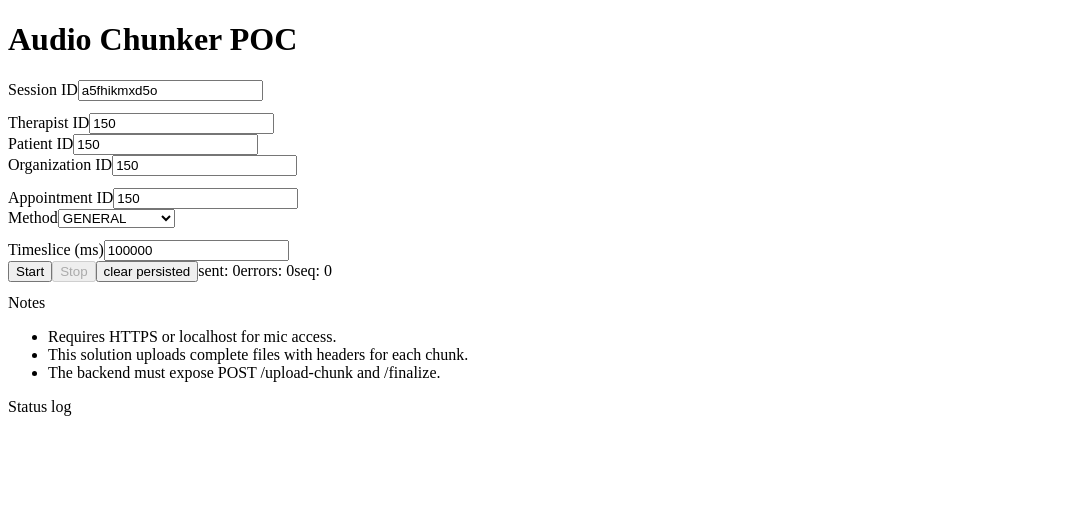
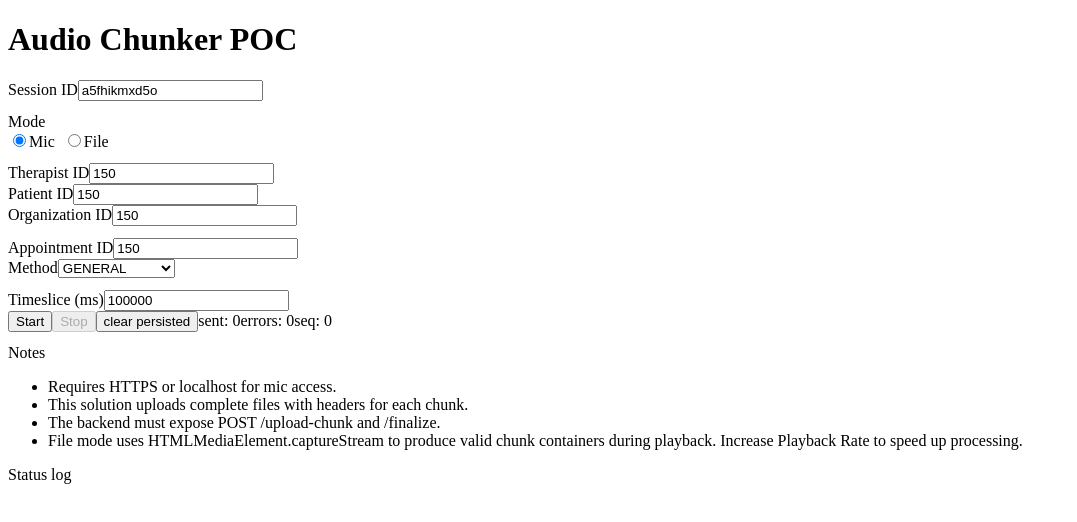
Before and after one commit to KinderGuy21/whisper-chunks-tests-ui, a React (Vite) app: page / in a window 1280 px wide. Shown: the top 522 px of the page, without its empty margins (0-1077 px from the left). Built offline with nearby package versions, Linux system fonts and the light colour scheme; the HTML template or start-up script is replaced by a standard one.

Commit message:
assembler

```diff
--- a/src/App.tsx
+++ b/src/App.tsx
@@ -54,6 +54,13 @@ export default function App() {
   const [patientId, setPatientId] = useState<string>('150');
   const [organizationId, setOrganizationId] = useState<string>('150');
   const [appointmentId, setAppointmentId] = useState<string>('150');
+
+  // Mode: mic vs file
+  const [mode, setMode] = useState<'mic' | 'file'>('mic');
+  const [playbackRate, setPlaybackRate] = useState<number>(1);
+  const fileInputRef = useRef<HTMLInputElement | null>(null);
+  const audioElRef = useRef<HTMLAudioElement | null>(null);
+  const fileUrlRef = useRef<string | null>(null);
 
   // Refs to hold mutable data without causing re-renders
   const mediaRecorderRef = useRef<MediaRecorder | null>(null);
@@ -163,6 +170,10 @@ export default function App() {
    * Starts the initial audio recording process.
    */
   async function startRecording() {
+    if (mode === 'file') {
+      await startFileProcessing();
+      return;
+    }
     try {
       const persisted = loadPersisted();
       const isResuming =
@@ -207,6 +218,71 @@ export default function App() {
       startNewRecorder();
     } catch (err: any) {
       pushLog('Mic error: ' + (err?.message || err));
+    }
+  }
+
+  async function startFileProcessing() {
+    try {
+      const file = fileInputRef.current?.files?.[0];
+      if (!file) {
+        pushLog('Please choose an audio file first.');
+        return;
+      }
+
+      // Prepare audio element to play file, capture stream
+      if (fileUrlRef.current) {
+        URL.revokeObjectURL(fileUrlRef.current);
+        fileUrlRef.current = null;
+      }
+      const url = URL.createObjectURL(file);
+      fileUrlRef.current = url;
+
+      let audioEl = audioElRef.current;
+      if (!audioEl) {
+        audioEl = document.createElement('audio');
+        audioElRef.current = audioEl;
+      }
+      audioEl.src = url;
+      audioEl.crossOrigin = 'anonymous';
+      audioEl.preload = 'auto';
+      audioEl.playbackRate = playbackRate || 1;
+      audioEl.muted = true; // avoid feedback
+
+      // Some browsers require metadata before captureStream becomes available
+      await new Promise<void>((resolve) => {
+        const onMeta = () => {
+          audioEl!.removeEventListener('loadedmetadata', onMeta);
+          resolve();
+        };
+        audioEl!.addEventListener('loadedmetadata', onMeta);
+      });
+
+      const stream =
+        (audioEl as any).captureStream?.() ||
+        (audioEl as any).mozCaptureStream?.();
+      if (!stream) {
+        pushLog('captureStream is not supported in this browser.');
+        return;
+      }
+      audioStreamRef.current = stream as MediaStream;
+
+      runningRef.current = true;
+      setIsRecording(true);
+      setIsPaused(false);
+
+      // For file playback, we start at t=0 and advance by timesliceMs
+      startMsRef.current = 0;
+      setSeq(0);
+      setChunksSent(0);
+      setErrors(0);
+      pushLog('File chunking started');
+      persistFromState({ status: 'active', seq: 0, startMs: 0 });
+
+      // Start stream playback and recording loop
+      await audioEl.play();
+      startNewRecorder();
+    } catch (err: any) {
+      pushLog('File processing error: ' + (err?.message || err));
     }
   }
 
@@ -257,10 +333,20 @@ export default function App() {
       mediaRecorderRef.current.stop();
     }
 
-    // release mic
+    // release mic or file stream
     if (audioStreamRef.current) {
       audioStreamRef.current.getTracks().forEach((t) => t.stop());
       audioStreamRef.current = null;
+    }
+    // Stop file playback and cleanup URL
+    if (audioElRef.current) {
+      try {
+        audioElRef.current.pause();
+      } catch {}
+    }
+    if (fileUrlRef.current) {
+      URL.revokeObjectURL(fileUrlRef.current);
+      fileUrlRef.current = null;
     }
   }
   async function finalize() {
@@ -333,7 +419,58 @@ export default function App() {
             />
           </div>
         </div>
-        <div className='row-3' style={{ marginTop: 12 }}>
+        <div
+          className='row-3'
+          style={{ marginTop: 12 }}
+        >
+          <div>
+            <label>Mode</label>
+            <div>
+              <label style={{ marginRight: 8 }}>
+                <input
+                  type='radio'
+                  checked={mode === 'mic'}
+                  onChange={() => setMode('mic')}
+                />
+                Mic
+              </label>
+              <label>
+                <input
+                  type='radio'
+                  checked={mode === 'file'}
+                  onChange={() => setMode('file')}
+                />
+                File
+              </label>
+            </div>
+          </div>
+          {mode === 'file' && (
+            <div>
+              <label>Audio File</label>
+              <input
+                type='file'
+                accept='audio/*'
+                ref={fileInputRef}
+              />
+            </div>
+          )}
+          {mode === 'file' && (
+            <div>
+              <label>Playback Rate</label>
+              <input
+                type='number'
+                min={0.1}
+                step={0.1}
+                value={playbackRate}
+                onChange={(e) => setPlaybackRate(Number(e.target.value))}
+              />
+            </div>
+          )}
+        </div>
+        <div
+          className='row-3'
+          style={{ marginTop: 12 }}
+        >
           <div>
             <label>Therapist ID</label>
             <input
@@ -356,7 +493,10 @@ export default function App() {
             />
           </div>
         </div>
-        <div className='row-3' style={{ marginTop: 12 }}>
+        <div
+          className='row-3'
+          style={{ marginTop: 12 }}
+        >
           <div>
             <label>Appointment ID</label>
             <input
@@ -377,7 +517,10 @@ export default function App() {
           </div>
           <div></div>
         </div>
-        <div className='row-3' style={{ marginTop: 12 }}>
+        <div
+          className='row-3'
+          style={{ marginTop: 12 }}
+        >
           <div>
             <label>Timeslice (ms)</label>
             <input
@@ -399,7 +542,10 @@ export default function App() {
               >
                 {isPaused ? 'Unpause' : isRecording ? 'Pause' : 'Start'}
               </button>
-              <button disabled={!isRecording} onClick={stopRecording}>
+              <button
+                disabled={!isRecording}
+                onClick={stopRecording}
+              >
                 Stop
               </button>
             </>
@@ -422,7 +568,10 @@ export default function App() {
 
         <div className='grid'>
           <div>
-            <div className='small' style={{ margin: '12px 0 6px' }}>
+            <div
+              className='small'
+              style={{ margin: '12px 0 6px' }}
+            >
               Notes
             </div>
             <ul className='small'>
@@ -432,10 +581,18 @@ export default function App() {
                 chunk.
               </li>
               <li>The backend must expose POST /upload-chunk and /finalize.</li>
+              <li>
+                File mode uses HTMLMediaElement.captureStream to produce valid
+                chunk containers during playback. Increase Playback Rate to
+                speed up processing.
+              </li>
             </ul>
           </div>
           <div>
-            <div className='small' style={{ margin: '12px 0 6px' }}>
+            <div
+              className='small'
+              style={{ margin: '12px 0 6px' }}
+            >
               Status log
             </div>
             <div className='log'>
```
